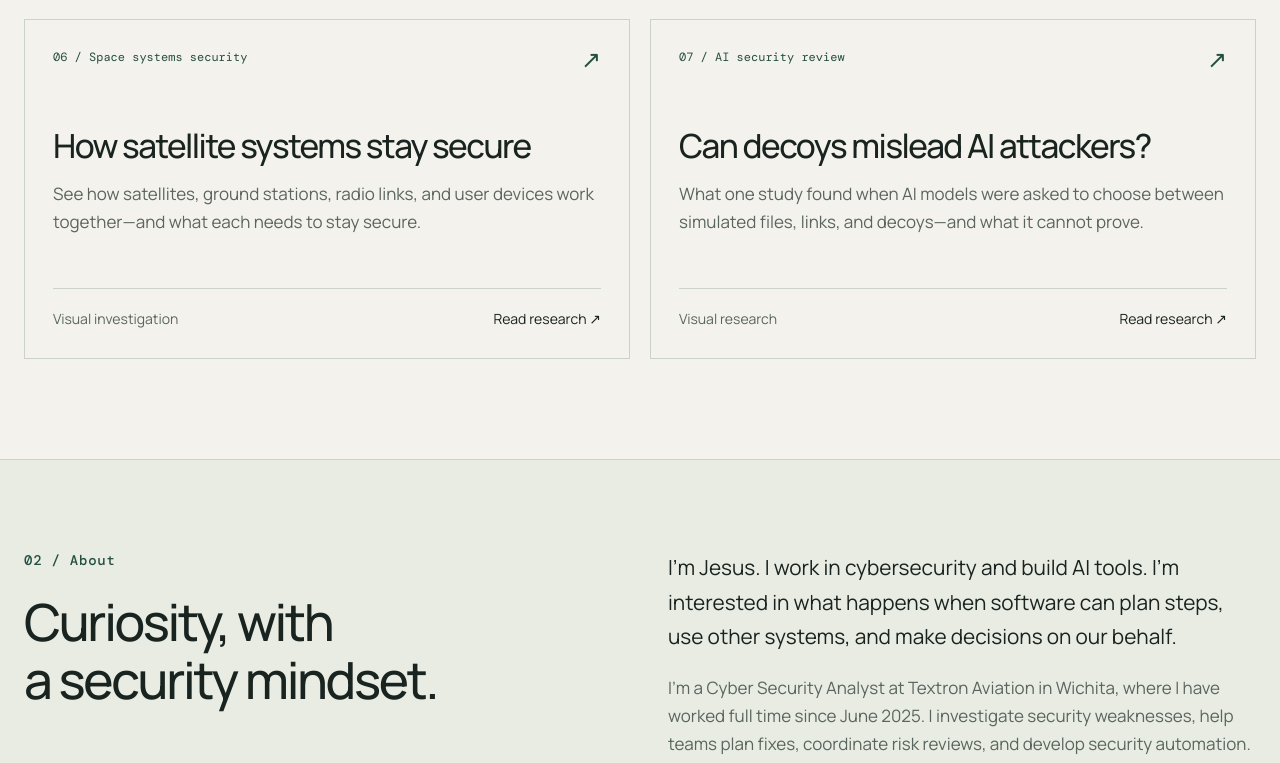
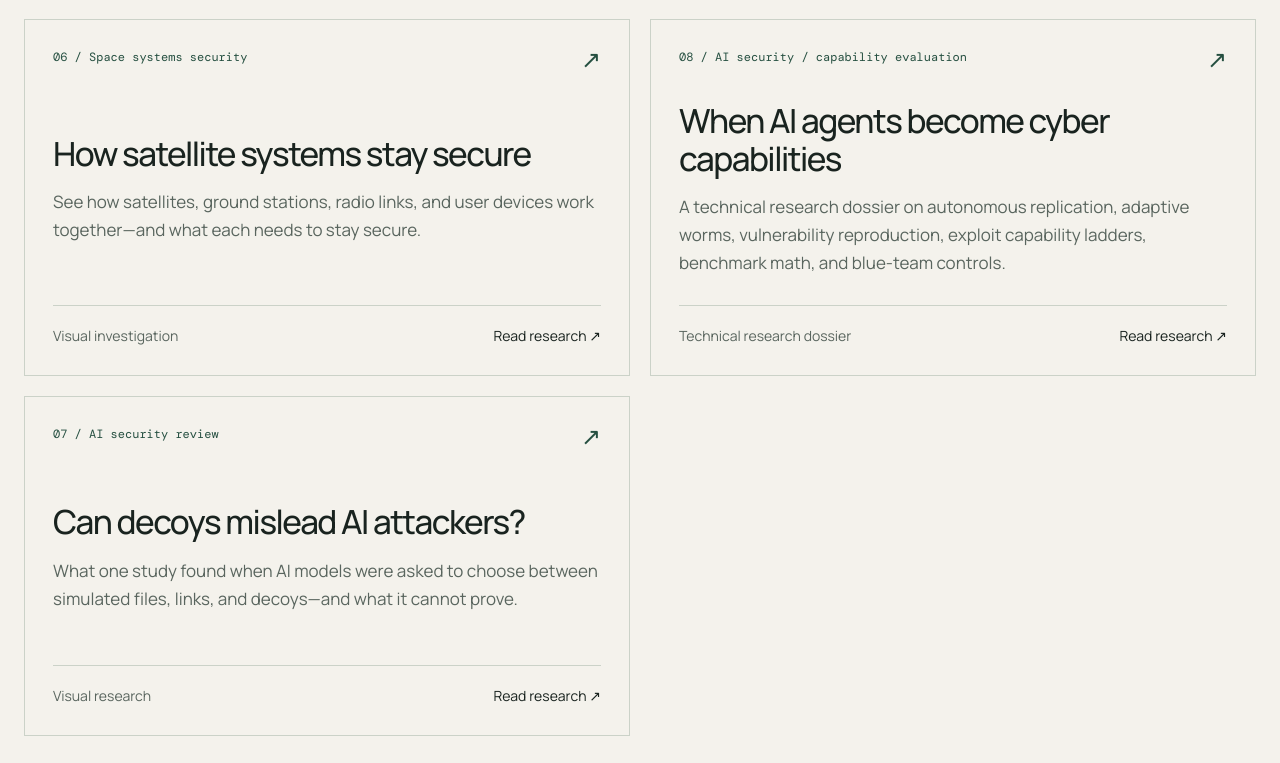
Before and after one commit to JesusMBM/jbusty.github.io, a React (Vite) app: page / in a window 1280 px wide. Shown: the part 2106-2869 px from the top of the page. Built offline with nearby package versions, Linux system fonts and the light colour scheme; a web font is replaced by a local one.

Commit message:
Add AI cybersecurity dossier to portfolio projects

```diff
--- a/src/projects.js
+++ b/src/projects.js
@@ -54,6 +54,15 @@ export const projects = [
     url: `${import.meta.env.BASE_URL}research/jbm-satellite-cyber/`,
   },
   {
+    number: '08',
+    title: 'When AI agents become cyber capabilities',
+    type: 'AI security / capability evaluation',
+    description: 'A technical research dossier on autonomous replication, adaptive worms, vulnerability reproduction, exploit capability ladders, benchmark math, and blue-team controls.',
+    tools: ['ARA', 'ExploitBench', 'CyberGym', 'Threat Modeling', 'Benchmark Statistics'],
+    status: 'Technical research dossier',
+    url: `${import.meta.env.BASE_URL}research/jbm-ai-cybersecurity-frontier/`,
+  },
+  {
     number: '07',
     title: 'Can decoys mislead AI attackers?',
     type: 'AI security review',
```
